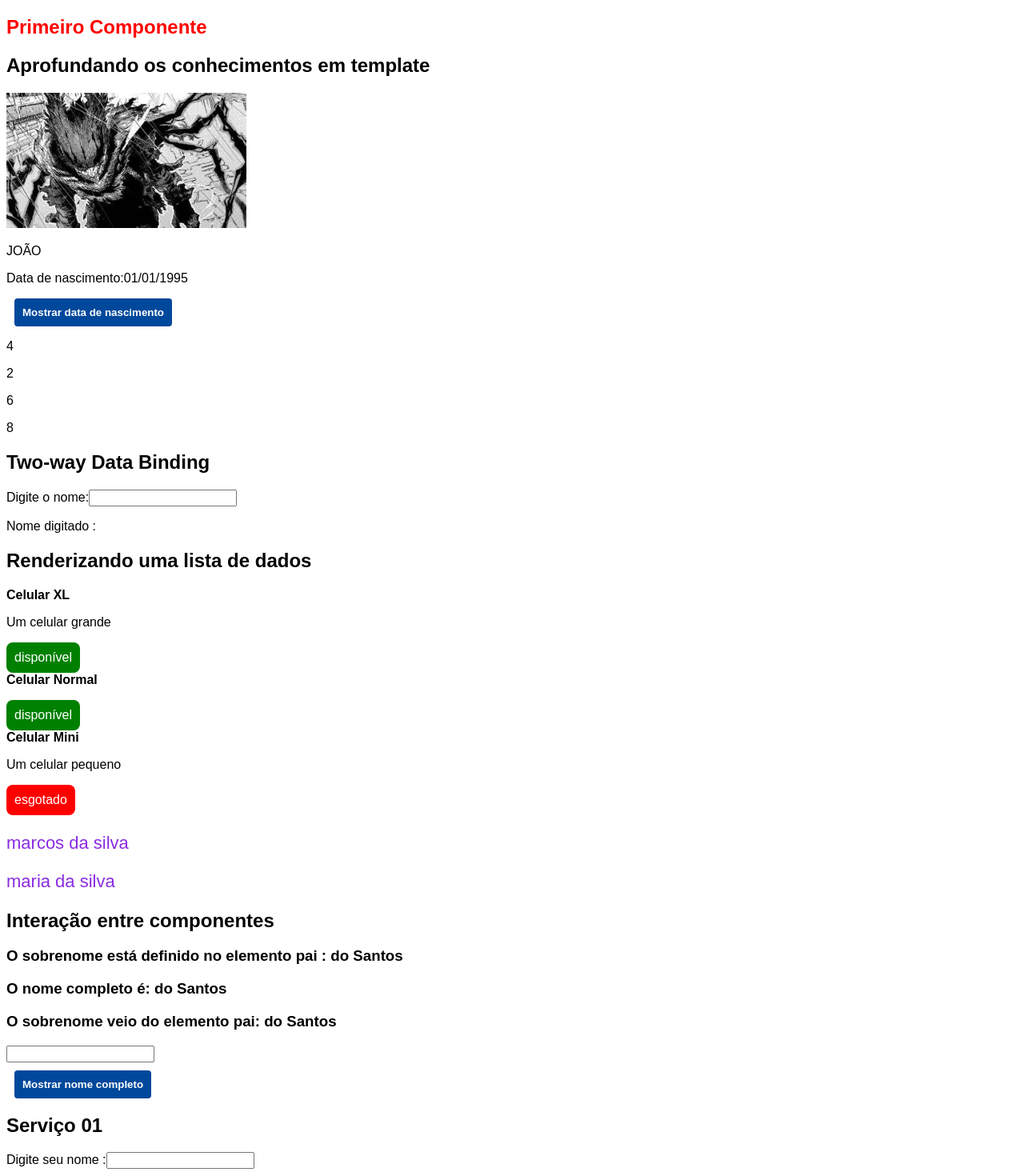
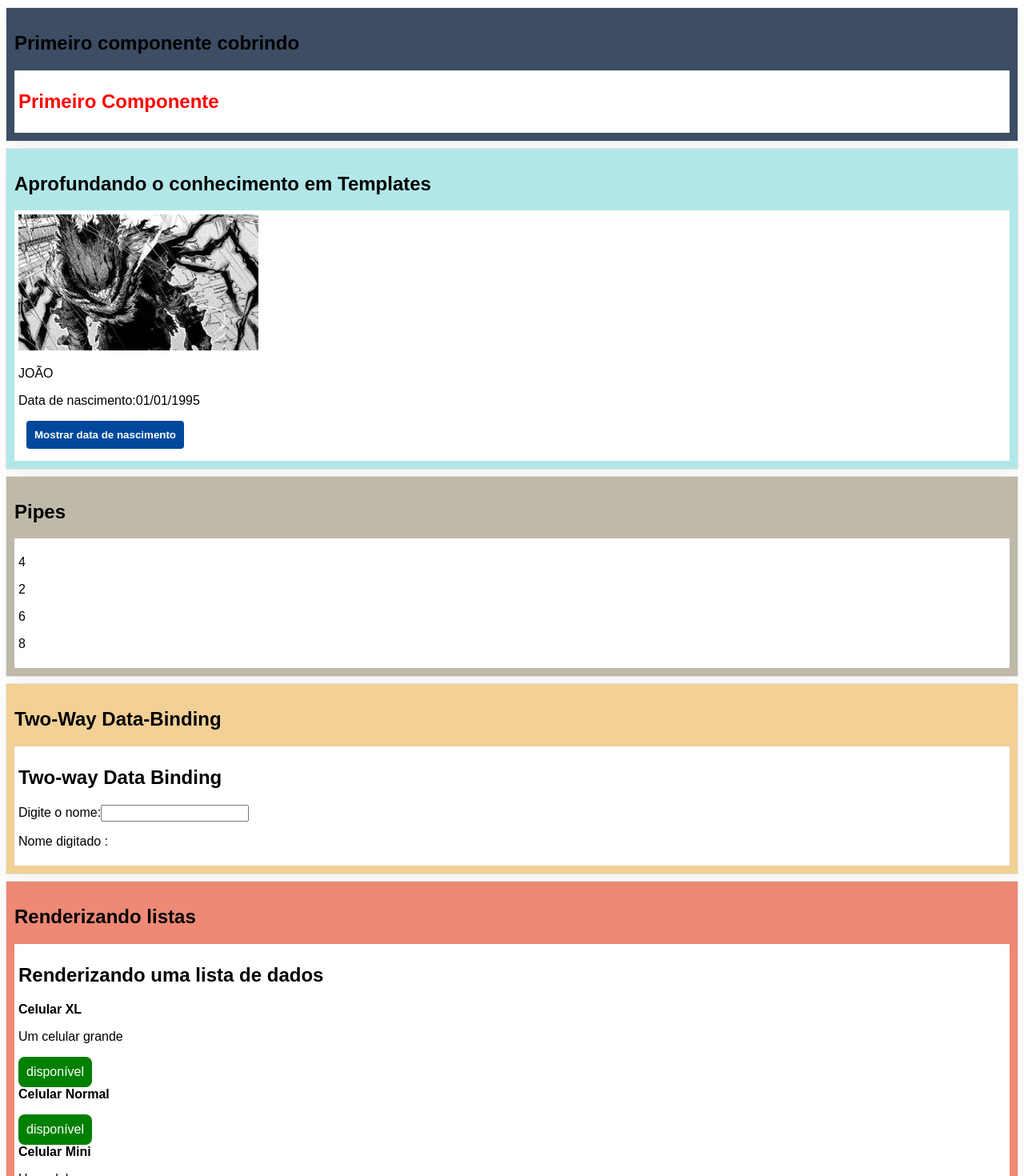
Before and after one commit to viniciusmarkdev/fundamentos-angular, an Angular app: page / in a window 1280 px wide. Shown: the top 1470 px of the page at 80% size. Built offline with nearby package versions, Linux system fonts and the light colour scheme.

Commit message:
Criação de conteiners para cada coomponente

```diff
--- a/src/app/app.component.html
+++ b/src/app/app.component.html
@@ -1,19 +1,69 @@
+
+
+<app-card titulo = "Primeiro componente cobrindo " cor ="#3D4D63">
+
     <app-primeiro-componente>
 
     </app-primeiro-componente>
+
+
+</app-card>
+<app-card titulo="Aprofundando o conhecimento em Templates" cor="#B2E7E8" >
+
     <app-segundo-componente>
 
     </app-segundo-componente>
+
+
+
+</app-card>
+
+<app-card titulo="Pipes" cor="#BFB9AA">
     <app-pipe-customizado>
 
     </app-pipe-customizado>
+
+
+
+</app-card>
+
+
+<app-card titulo="Two-Way Data-Binding" cor="#F2D096" >
+
     <app-two-way-data-binding>
     </app-two-way-data-binding>
+
+</app-card>
+
+
+<app-card titulo="Renderizando listas" cor="#ED8975">
+
     <app-renderizando-listas>
     </app-renderizando-listas>
+
+</app-card>
+
+<app-card titulo="Componentes personalizados (Input)" cor="#FFE3DC">
+
+
 <app-componente-personalizado nome = "marcos" sobrenome=" da silva"></app-componente-personalizado>
 <app-componente-personalizado nome = "maria" sobrenome=" da silva"></app-componente-personalizado>
+
+</app-card>
+
+<app-card titulo="Compartilhando dados entre componentes " cor="#A2AD91">
+
     <app-component-pai></app-component-pai>
+</app-card>
+
+<app-card titulo="Serviços" cor="#3A2D32">
+
 <app-exemplo-servicos1></app-exemplo-servicos1>
 <app-exemplo-servicos2></app-exemplo-servicos2>
+
+</app-card>
+
+
+<app-card >
     <app-ciclo-de-vida-pai> </app-ciclo-de-vida-pai>
+</app-card>
--- a/src/app/app.module.ts
+++ b/src/app/app.module.ts
@@ -17,6 +17,7 @@
 import { ExemploServicos2Component } from './exemplo-servicos2/exemplo-servicos2.component';
 import { CicloDeVidaComponent } from './ciclo-de-vida/ciclo-de-vida.component';
 import { CicloDeVidaPaiComponent } from './ciclo-de-vida-pai/ciclo-de-vida-pai.component';
+import { CardComponent } from './card/card.component';
 
 @NgModule({
   declarations: [
@@ -33,7 +34,8 @@
     ExemploServicos1Component,
     ExemploServicos2Component,
     CicloDeVidaComponent,
-    CicloDeVidaPaiComponent
+    CicloDeVidaPaiComponent,
+    CardComponent
   ],
   imports: [
     BrowserModule,
--- /dev/null
+++ b/src/app/card/card.component.css
@@ -0,0 +1,18 @@
+.container{
+
+    padding : 10px;
+    margin : 20px 0;
+    margin: 10px auto;
+    display: flex;
+    flex-direction: column;
+    box-shadow: rgba(0, 0, 0, 0.05) 0px 6px 24px 0px, rgba(0, 0, 0, 0.08) 0px 0px 0px 1px;
+
+
+
+}
+
+.content{
+
+    background-color: white;
+    padding: 5px;
+}
--- /dev/null
+++ b/src/app/card/card.component.html
@@ -0,0 +1,10 @@
+<div class="container" [ngStyle]="{'background-color' :cor}">
+
+    <h2>{{ titulo }}</h2>
+
+    <div class="content">
+
+        <ng-content></ng-content>
+
+    </div>
+</div>
--- a/src/app/segundo-componente/segundo-component.component.html
+++ b/src/app/segundo-componente/segundo-component.component.html
@@ -1,4 +1,4 @@
-<h2>Aprofundando os conhecimentos em template</h2>
+
 <img [src] ="urlImagem" width="300">
 <p>{{nome | uppercase}}</p>
 <p>Data de nascimento:{{dataNascimento | date :"dd/MM/yyyy"}}</p>
```
Also changed, not shown: src/app/card/card.component.ts (added, +15 -0 lines), 1 other file (tests, documents, lock files or other folders). Lines whose indentation alone changed are shown as unchanged.
